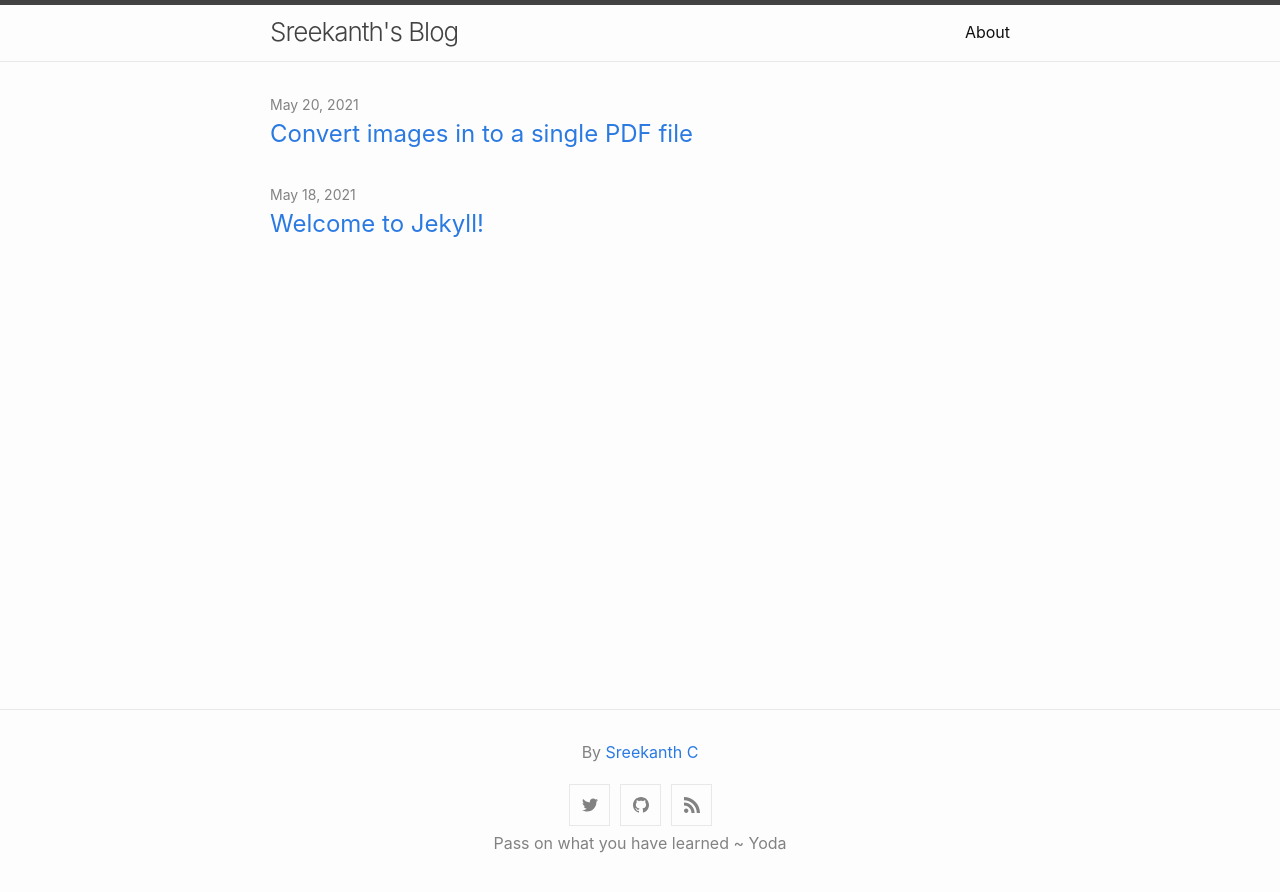
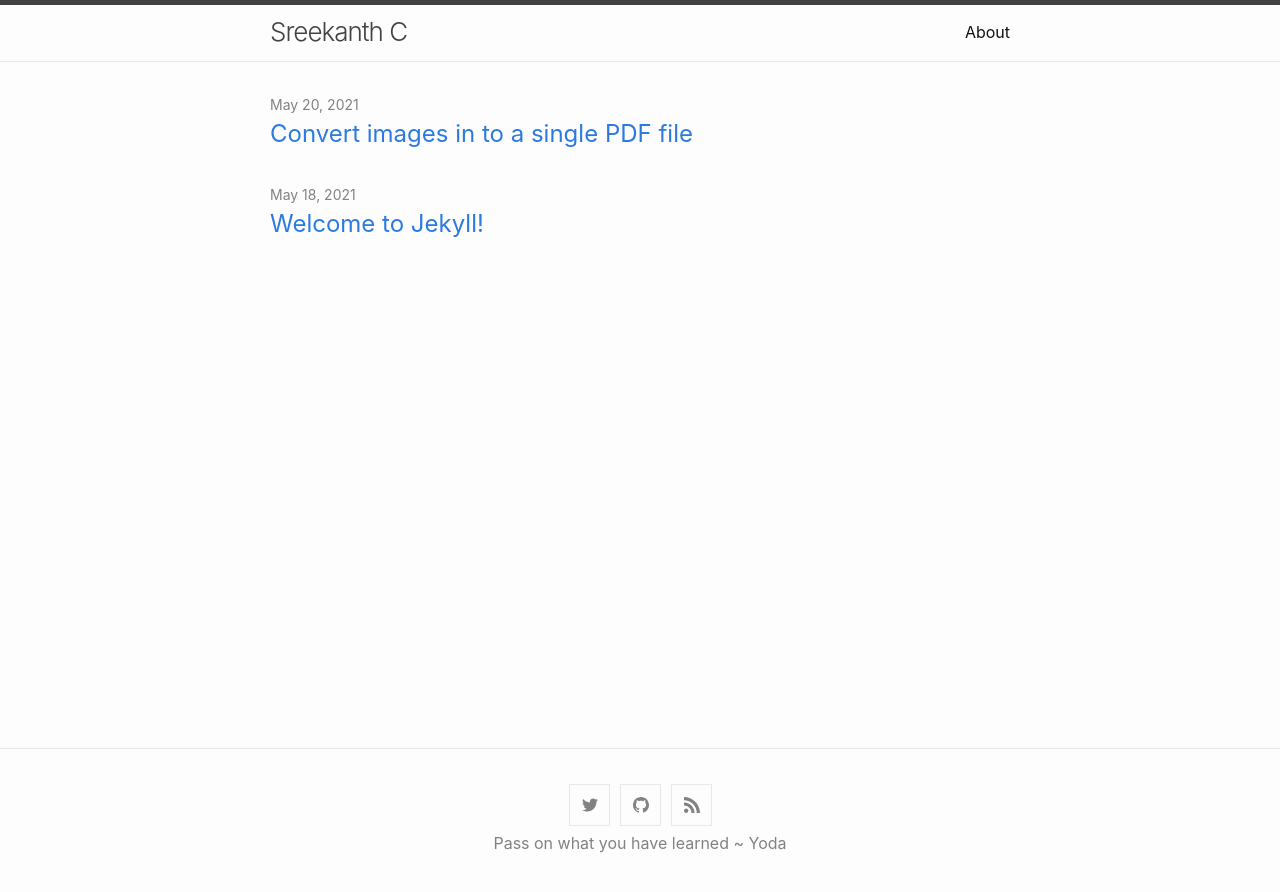
Before and after one commit to srkc95/sreekanthc.com, a Jekyll site: the page built from index.markdown, in a window 1280 px wide. Shown: the top 892 px of the page. Built offline with Jekyll 4.4.1, drawn with Linux system fonts in a browser that asks for light colours.

Commit message:
Fixed footer

```diff
--- a/_config.yml
+++ b/_config.yml
@@ -1,4 +1,4 @@
-title: Sreekanth's Blog
+title: Sreekanth C
 author:
   name: Sreekanth C
 description: > # this means to ignore newlines until "show_excerpts:"
--- a/_includes/footer.html
+++ b/_includes/footer.html
@@ -1,12 +1,12 @@
 <footer class="site-footer h-card">
   <data class="u-url" href="{{ "/" | relative_url }}"></data>
-
-  <p style="color :#828282; text-align:center"> By <a href="https://sreekanthc.com/about/">Sreekanth C</a></p>
 
     <div class="social-links">
       {%- include social.html -%}
     </div>
-
+<!--
+  <p style="color :#828282; text-align:center"> ©️ <a href="https://sreekanthc.com/about/">Sreekanth C</a></p>
+ -->
   <p style="color :#828282; text-align:center">Pass on what you have learned ~ Yoda</p>
 
 
```
